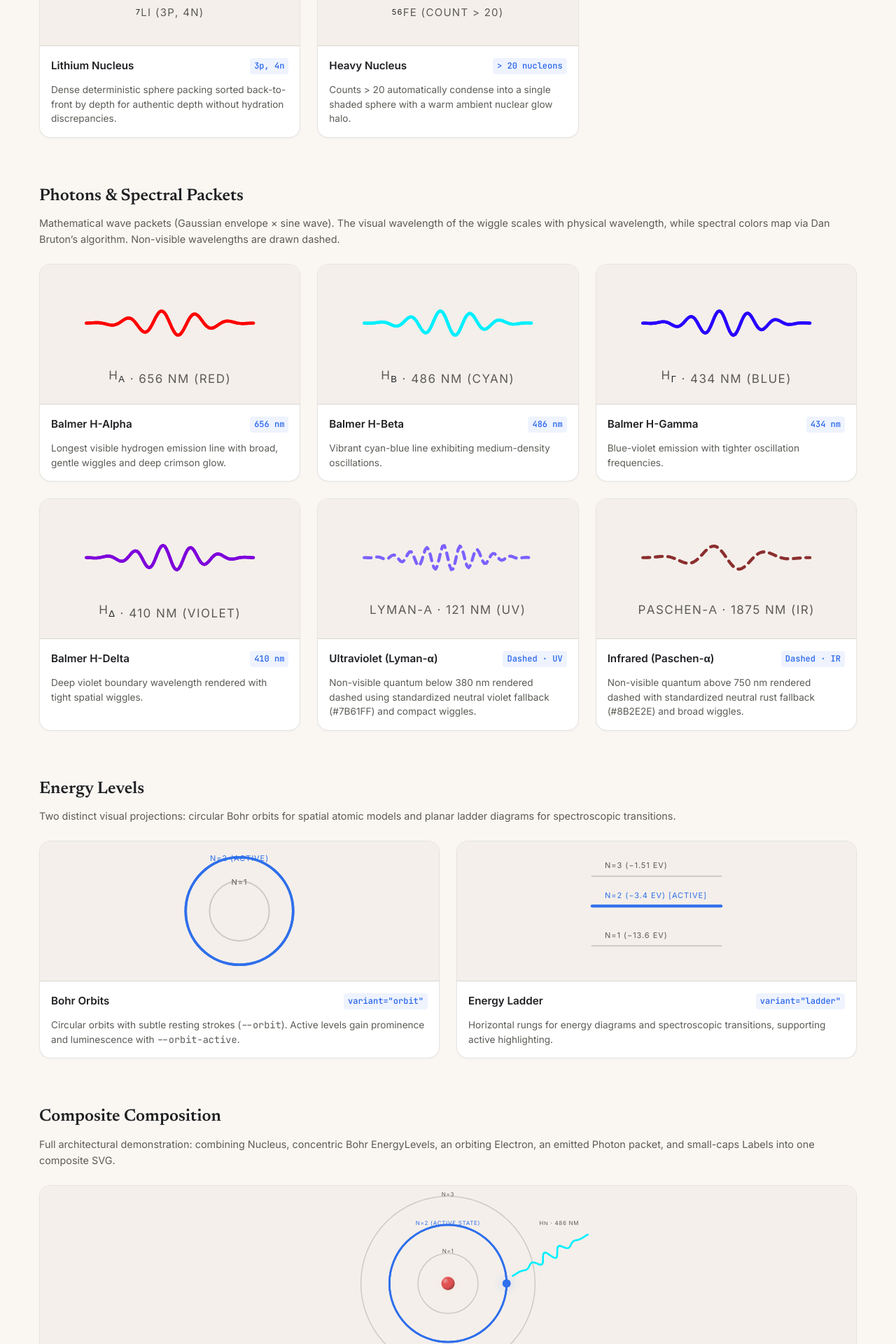
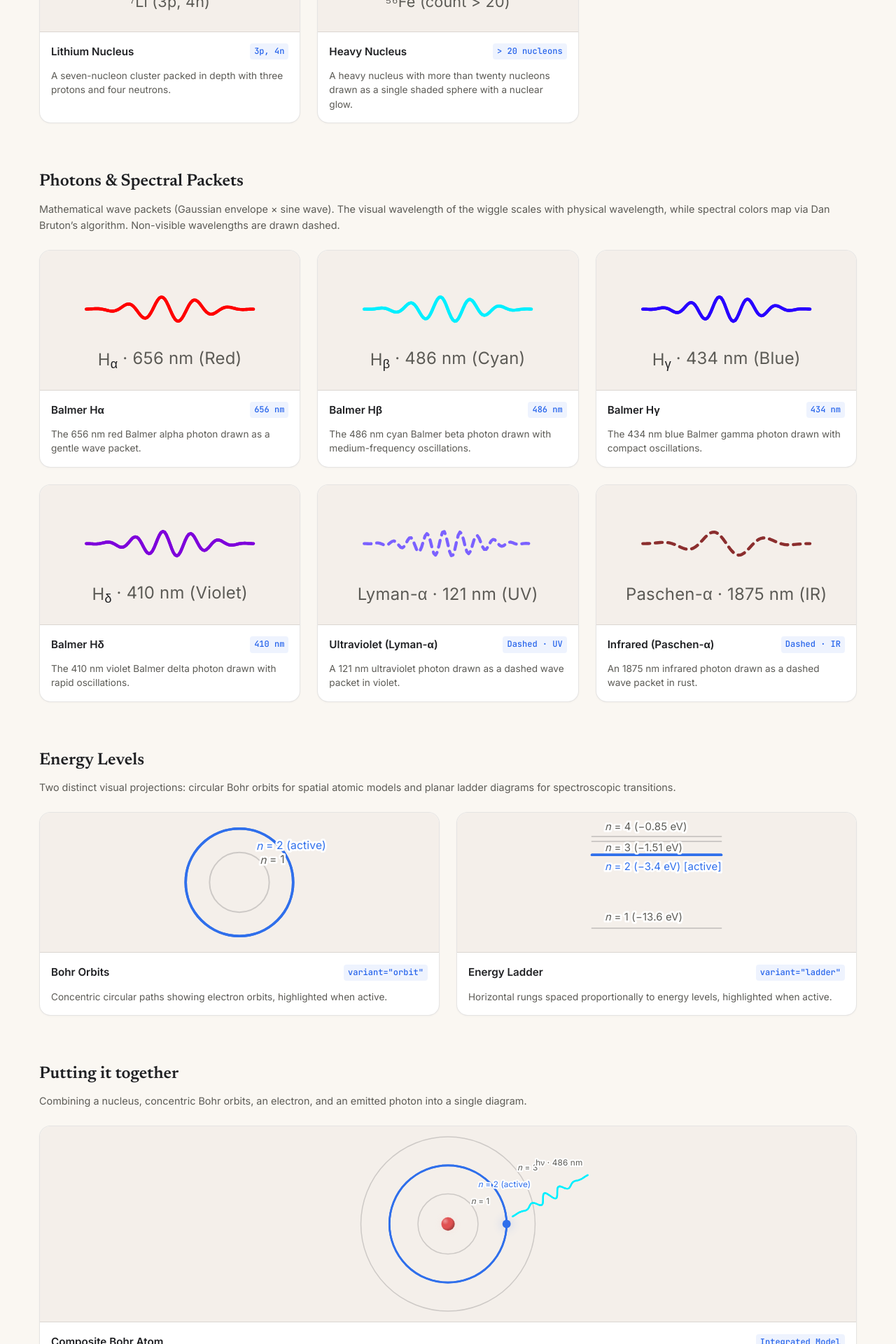
Before and after one commit to gminato/ncertchem, a Next.js app: page /vocab in a window 1280 px wide. Shown: the part 880-2800 px from the top of the page at 70% size. Built offline with nearby package versions, Linux system fonts and the light colour scheme.

Commit message:
Fix chemistry label casing, proportional energy ladder, vocab copy
Co-Authored-By: Claude Opus 5.5 <noreply@anthropic.com>

```diff
--- a/src/app/vocab/page.tsx
+++ b/src/app/vocab/page.tsx
@@ -8,7 +8,10 @@ import {
   EnergyLevel,
   Photon,
   Label,
+  ladderY,
+  joulesToEv,
 } from '@/components/vocab'
+import { energyLevel } from '@/lib/chem/bohr'
 import styles from './vocab.module.css'
 
 export const metadata: Metadata = {
@@ -18,6 +21,18 @@ export const metadata: Metadata = {
 }
 
 export default function VocabPage() {
+  // Proportional hydrogen energy levels (converted from Joules to eV)
+  const e1 = joulesToEv(energyLevel(1))
+  const e2 = joulesToEv(energyLevel(2))
+  const e3 = joulesToEv(energyLevel(3))
+  const e4 = joulesToEv(energyLevel(4))
+
+  const ladderBounds = { top: -46, bottom: 46, eMin: e1, eMax: e4 }
+  const yLadder1 = ladderY(e1, ladderBounds)
+  const yLadder2 = ladderY(e2, ladderBounds)
+  const yLadder3 = ladderY(e3, ladderBounds)
+  const yLadder4 = ladderY(e4, ladderBounds)
+
   return (
     <div className={styles.container}>
       {/* Page Header */}
@@ -55,7 +70,7 @@ export default function VocabPage() {
                 <VocabDefs />
                 <Electron x={0} y={-8} size={14} />
                 <Label x={0} y={32} fontSize={13}>
-                  e<Label.Sup>−</Label.Sup>
+                  e⁻
                 </Label>
               </svg>
             </div>
@@ -65,13 +80,12 @@ export default function VocabPage() {
                 <span className={styles.cardBadge}>--electron</span>
               </div>
               <p className={styles.cardDescription}>
-                Solid particle with a soft radial halo. The halo luminosity expands dynamically
-                in dark mode via <code>--glow-strength</code>.
+                An electron drawn as a cool blue particle with a soft glow halo.
               </p>
             </div>
           </article>
 
-          {/* Card: Nucleus H (1p) */}
+          {/* Card: Nucleus H (1p, 0n) */}
           <article className={styles.card}>
             <div className={styles.cardCanvas}>
               <svg
@@ -83,7 +97,7 @@ export default function VocabPage() {
                 <VocabDefs />
                 <Nucleus protons={1} neutrons={0} x={0} y={-8} nucleonRadius={10} />
                 <Label x={0} y={34} fontSize={13}>
-                  <Label.Sup>1</Label.Sup>H (1p)
+                  ¹H (1p, 0n)
                 </Label>
               </svg>
             </div>
@@ -93,13 +107,12 @@ export default function VocabPage() {
                 <span className={styles.cardBadge}>1p, 0n</span>
               </div>
               <p className={styles.cardDescription}>
-                Single proton rendered in warm coral-red (<code>--proton</code>) with subtle 3D
-                specular highlight shading.
+                A single proton drawn in warm coral-red with a subtle highlight.
               </p>
             </div>
           </article>
 
-          {/* Card: Nucleus He (2p 2n) */}
+          {/* Card: Nucleus He (2p, 2n) */}
           <article className={styles.card}>
             <div className={styles.cardCanvas}>
               <svg
@@ -111,7 +124,7 @@ export default function VocabPage() {
                 <VocabDefs />
                 <Nucleus protons={2} neutrons={2} x={0} y={-8} nucleonRadius={9} />
                 <Label x={0} y={34} fontSize={13}>
-                  <Label.Sup>4</Label.Sup>He (2p, 2n)
+                  ⁴He (2p, 2n)
                 </Label>
               </svg>
             </div>
@@ -121,13 +134,12 @@ export default function VocabPage() {
                 <span className={styles.cardBadge}>2p, 2n</span>
               </div>
               <p className={styles.cardDescription}>
-                Deterministic 4-nucleon alpha cluster interleaving protons and warm-grey neutrons (
-                <code>--neutron</code>).
+                An alpha particle cluster of two protons and two warm-grey neutrons.
               </p>
             </div>
           </article>
 
-          {/* Card: Nucleus Li (3p 4n) */}
+          {/* Card: Nucleus Li (3p, 4n) */}
           <article className={styles.card}>
             <div className={styles.cardCanvas}>
               <svg
@@ -139,7 +151,7 @@ export default function VocabPage() {
                 <VocabDefs />
                 <Nucleus protons={3} neutrons={4} x={0} y={-8} nucleonRadius={8} />
                 <Label x={0} y={34} fontSize={13}>
-                  <Label.Sup>7</Label.Sup>Li (3p, 4n)
+                  ⁷Li (3p, 4n)
                 </Label>
               </svg>
             </div>
@@ -149,8 +161,7 @@ export default function VocabPage() {
                 <span className={styles.cardBadge}>3p, 4n</span>
               </div>
               <p className={styles.cardDescription}>
-                Dense deterministic sphere packing sorted back-to-front by depth for authentic
-                depth without hydration discrepancies.
+                A seven-nucleon cluster packed in depth with three protons and four neutrons.
               </p>
             </div>
           </article>
@@ -167,7 +178,7 @@ export default function VocabPage() {
                 <VocabDefs />
                 <Nucleus protons={26} neutrons={30} x={0} y={-8} />
                 <Label x={0} y={34} fontSize={13}>
-                  <Label.Sup>56</Label.Sup>Fe (count &gt; 20)
+                  ⁵⁶Fe (count &gt; 20)
                 </Label>
               </svg>
             </div>
@@ -177,8 +188,7 @@ export default function VocabPage() {
                 <span className={styles.cardBadge}>&gt; 20 nucleons</span>
               </div>
               <p className={styles.cardDescription}>
-                Counts &gt; 20 automatically condense into a single shaded sphere with a warm
-                ambient nuclear glow halo.
+                A heavy nucleus with more than twenty nucleons drawn as a single shaded sphere with a nuclear glow.
               </p>
             </div>
           </article>
@@ -195,7 +205,7 @@ export default function VocabPage() {
         </p>
 
         <div className={styles.grid}>
-          {/* Card: 656 nm Red */}
+          {/* Card: 656 nm Red (Hα) */}
           <article className={styles.card}>
             <div className={styles.cardCanvas}>
               <svg
@@ -207,23 +217,22 @@ export default function VocabPage() {
                 <VocabDefs />
                 <Photon wavelengthNm={656} x={-60} y={-8} length={120} />
                 <Label x={0} y={28} fontSize={12}>
-                  H<Label.Sub>α</Label.Sub> · 656 nm (Red)
+                  H<Label.Sub>α</Label.Sub><tspan dy="-0.32em"> · 656 nm (Red)</tspan>
                 </Label>
               </svg>
             </div>
             <div className={styles.cardBody}>
               <div className={styles.cardHeading}>
-                <span>Balmer H-Alpha</span>
+                <span>Balmer Hα</span>
                 <span className={styles.cardBadge}>656 nm</span>
               </div>
               <p className={styles.cardDescription}>
-                Longest visible hydrogen emission line with broad, gentle wiggles and deep crimson
-                glow.
+                The 656 nm red Balmer alpha photon drawn as a gentle wave packet.
               </p>
             </div>
           </article>
 
-          {/* Card: 486 nm Cyan */}
+          {/* Card: 486 nm Cyan (Hβ) */}
           <article className={styles.card}>
             <div className={styles.cardCanvas}>
               <svg
@@ -235,22 +244,22 @@ export default function VocabPage() {
                 <VocabDefs />
                 <Photon wavelengthNm={486} x={-60} y={-8} length={120} />
                 <Label x={0} y={28} fontSize={12}>
-                  H<Label.Sub>β</Label.Sub> · 486 nm (Cyan)
+                  H<Label.Sub>β</Label.Sub><tspan dy="-0.32em"> · 486 nm (Cyan)</tspan>
                 </Label>
               </svg>
             </div>
             <div className={styles.cardBody}>
               <div className={styles.cardHeading}>
-                <span>Balmer H-Beta</span>
+                <span>Balmer Hβ</span>
                 <span className={styles.cardBadge}>486 nm</span>
               </div>
               <p className={styles.cardDescription}>
-                Vibrant cyan-blue line exhibiting medium-density oscillations.
+                The 486 nm cyan Balmer beta photon drawn with medium-frequency oscillations.
               </p>
             </div>
           </article>
 
-          {/* Card: 434 nm Blue */}
+          {/* Card: 434 nm Blue (Hγ) */}
           <article className={styles.card}>
             <div className={styles.cardCanvas}>
               <svg
@@ -262,22 +271,22 @@ export default function VocabPage() {
                 <VocabDefs />
                 <Photon wavelengthNm={434} x={-60} y={-8} length={120} />
                 <Label x={0} y={28} fontSize={12}>
-                  H<Label.Sub>γ</Label.Sub> · 434 nm (Blue)
+                  H<Label.Sub>γ</Label.Sub><tspan dy="-0.32em"> · 434 nm (Blue)</tspan>
                 </Label>
               </svg>
             </div>
             <div className={styles.cardBody}>
               <div className={styles.cardHeading}>
-                <span>Balmer H-Gamma</span>
+                <span>Balmer Hγ</span>
                 <span className={styles.cardBadge}>434 nm</span>
               </div>
               <p className={styles.cardDescription}>
-                Blue-violet emission with tighter oscillation frequencies.
+                The 434 nm blue Balmer gamma photon drawn with compact oscillations.
               </p>
             </div>
           </article>
 
-          {/* Card: 410 nm Violet */}
+          {/* Card: 410 nm Violet (Hδ) */}
           <article className={styles.card}>
             <div className={styles.cardCanvas}>
               <svg
@@ -289,22 +298,22 @@ export default function VocabPage() {
                 <VocabDefs />
                 <Photon wavelengthNm={410} x={-60} y={-8} length={120} />
                 <Label x={0} y={28} fontSize={12}>
-                  H<Label.Sub>δ</Label.Sub> · 410 nm (Violet)
+                  H<Label.Sub>δ</Label.Sub><tspan dy="-0.32em"> · 410 nm (Violet)</tspan>
                 </Label>
               </svg>
             </div>
             <div className={styles.cardBody}>
               <div className={styles.cardHeading}>
-                <span>Balmer H-Delta</span>
+                <span>Balmer Hδ</span>
                 <span className={styles.cardBadge}>410 nm</span>
               </div>
               <p className={styles.cardDescription}>
-                Deep violet boundary wavelength rendered with tight spatial wiggles.
+                The 410 nm violet Balmer delta photon drawn with rapid oscillations.
               </p>
             </div>
           </article>
 
-          {/* Card: 121 nm UV (Dashed) */}
+          {/* Card: 121 nm UV (Lyman-α) */}
           <article className={styles.card}>
             <div className={styles.cardCanvas}>
               <svg
@@ -326,13 +335,12 @@ export default function VocabPage() {
                 <span className={styles.cardBadge}>Dashed · UV</span>
               </div>
               <p className={styles.cardDescription}>
-                Non-visible quantum below 380 nm rendered dashed using standardized neutral violet
-                fallback (#7B61FF) and compact wiggles.
+                A 121 nm ultraviolet photon drawn as a dashed wave packet in violet.
               </p>
             </div>
           </article>
 
-          {/* Card: 1875 nm IR (Dashed) */}
+          {/* Card: 1875 nm IR (Paschen-α) */}
           <article className={styles.card}>
             <div className={styles.cardCanvas}>
               <svg
@@ -354,8 +362,7 @@ export default function VocabPage() {
                 <span className={styles.cardBadge}>Dashed · IR</span>
               </div>
               <p className={styles.cardDescription}>
-                Non-visible quantum above 750 nm rendered dashed with standardized neutral rust
-                fallback (#8B2E2E) and broad wiggles.
+                An 1875 nm infrared photon drawn as a dashed wave packet in rust.
               </p>
             </div>
           </article>
@@ -383,11 +390,12 @@ export default function VocabPage() {
                 <VocabDefs />
                 <EnergyLevel variant="orbit" r={30} active={false} />
                 <EnergyLevel variant="orbit" r={54} active={true} />
-                <Label x={0} y={-30} fontSize={11}>
-                  n=1
+                {/* Labels positioned along orbit at -35° outside stroke with legibility halo */}
+                <Label x={33} y={-23} fontSize={11} halo>
+                  <tspan fontStyle="italic">n</tspan> = 1
                 </Label>
-                <Label x={0} y={-54} fontSize={11} fill="var(--orbit-active)">
-                  n=2 (active)
+                <Label x={52} y={-37} fontSize={11} fill="var(--orbit-active)" halo>
+                  <tspan fontStyle="italic">n</tspan> = 2 (active)
                 </Label>
               </svg>
             </div>
@@ -397,35 +405,46 @@ export default function VocabPage() {
                 <span className={styles.cardBadge}>variant=&quot;orbit&quot;</span>
               </div>
               <p className={styles.cardDescription}>
-                Circular orbits with subtle resting strokes (<code>--orbit</code>). Active levels
-                gain prominence and luminescence with <code>--orbit-active</code>.
+                Concentric circular paths showing electron orbits, highlighted when active.
               </p>
             </div>
           </article>
 
-          {/* Card: Energy Ladder */}
+          {/* Card: Energy Ladder (Physically Proportional for Hydrogen n=1..4) */}
           <article className={styles.card}>
             <div className={styles.cardCanvas}>
               <svg
                 viewBox="-90 -70 180 140"
                 className={styles.svgElement}
                 role="img"
-                aria-label="Energy levels ladder variant showing inactive and active horizontal rungs"
+                aria-label="Energy levels ladder variant showing proportionally spaced hydrogen levels n=1 to 4"
               >
                 <VocabDefs />
-                <EnergyLevel variant="ladder" width={130} y={35} active={false} />
-                <Label x={-52} y={23} fontSize={11} textAnchor="start">
-                  n=1 (−13.6 eV)
+                <EnergyLevel variant="ladder" width={130} y={yLadder1} active={false} />
+                <Label x={-52} y={35} fontSize={10.5} textAnchor="start" halo>
+                  <tspan fontStyle="italic">n</tspan> = 1 (−13.6 eV)
                 </Label>
 
-                <EnergyLevel variant="ladder" width={130} y={-5} active={true} />
-                <Label x={-52} y={-17} fontSize={11} textAnchor="start" fill="var(--orbit-active)">
-                  n=2 (−3.4 eV) [active]
+                <EnergyLevel variant="ladder" width={130} y={yLadder2} active={true} />
+                <Label
+                  x={-52}
+                  y={-16}
+                  fontSize={10.5}
+                  textAnchor="start"
+                  fill="var(--orbit-active)"
+                  halo
+                >
+                  <tspan fontStyle="italic">n</tspan> = 2 (−3.4 eV) [active]
                 </Label>
 
-                <EnergyLevel variant="ladder" width={130} y={-35} active={false} />
-                <Label x={-52} y={-47} fontSize={11} textAnchor="start">
-                  n=3 (−1.51 eV)
+                <EnergyLevel variant="ladder" width={130} y={yLadder3} active={false} />
+                <Label x={-52} y={-34.5} fontSize={10.5} textAnchor="start" halo>
+                  <tspan fontStyle="italic">n</tspan> = 3 (−1.51 eV)
+                </Label>
+
+                <EnergyLevel variant="ladder" width={130} y={yLadder4} active={false} />
+                <Label x={-52} y={-56} fontSize={10.5} textAnchor="start" halo>
+                  <tspan fontStyle="italic">n</tspan> = 4 (−0.85 eV)
                 </Label>
               </svg>
             </div>
@@ -435,21 +454,19 @@ export default function VocabPage() {
                 <span className={styles.cardBadge}>variant=&quot;ladder&quot;</span>
               </div>
               <p className={styles.cardDescription}>
-                Horizontal rungs for energy diagrams and spectroscopic transitions, supporting
-                active highlighting.
+                Horizontal rungs spaced proportionally to energy levels, highlighted when active.
               </p>
             </div>
           </article>
         </div>
       </section>
 
-      {/* Composite Architecture Section */}
+      {/* Putting it together Section */}
       <section className={styles.section}>
-        <h2 className={styles.sectionTitle}>Composite Composition</h2>
+        <h2 className={styles.sectionTitle}>Putting it together</h2>
         <p className={styles.sectionSubtitle}>
-          Full architectural demonstration: combining Nucleus, concentric Bohr EnergyLevels, an
-          orbiting Electron, an emitted Photon packet, and small-caps Labels into one composite
-          SVG.
+          Combining a nucleus, concentric Bohr orbits, an electron, and an emitted photon into a
+          single diagram.
         </p>
 
         <div className={styles.grid}>
@@ -468,15 +485,15 @@ export default function VocabPage() {
                 <EnergyLevel variant="orbit" r={78} active={true} />
                 <EnergyLevel variant="orbit" r={116} active={false} />
 
-                {/* Level Labels */}
-                <Label x={0} y={-44} fontSize={11}>
-                  n=1
+                {/* Level Labels positioned along orbit at -35° outside stroke with legibility halo */}
+                <Label x={43} y={-30} fontSize={11} halo>
+                  <tspan fontStyle="italic">n</tspan> = 1
                 </Label>
-                <Label x={0} y={-82} fontSize={11} fill="var(--orbit-active)">
-                  n=2 (active state)
+                <Label x={75} y={-53} fontSize={11} fill="var(--orbit-active)" halo>
+                  <tspan fontStyle="italic">n</tspan> = 2 (active)
                 </Label>
-                <Label x={0} y={-120} fontSize={11}>
-                  n=3
+                <Label x={106} y={-75} fontSize={11} halo>
+                  <tspan fontStyle="italic">n</tspan> = 3
                 </Label>
 
                 {/* Central Hydrogen Nucleus */}
@@ -496,21 +513,18 @@ export default function VocabPage() {
                 />
 
                 {/* Emitted Photon Annotation */}
-                <Label x={148} y={-82} fontSize={11} fill="var(--fg-muted)">
+                <Label x={148} y={-82} fontSize={11} fill="var(--fg-muted)" halo>
                   hν · 486 nm
                 </Label>
               </svg>
             </div>
             <div className={styles.cardBody}>
               <div className={styles.cardHeading}>
-                <span>Mini Composite Bohr Atom</span>
+                <span>Composite Bohr Atom</span>
                 <span className={styles.cardBadge}>Integrated Model</span>
               </div>
               <p className={styles.cardDescription}>
-                Complete composition demonstrating seamless co-existence of all Visual
-                Vocabulary elements within an SVG coordinate space. The electron is positioned on
-                the active <code>n=2</code> level emitting a Balmer H-beta photon (486 nm) into free
-                space.
+                A hydrogen atom with an electron in the active n = 2 orbit emitting a 486 nm photon.
               </p>
             </div>
           </article>
--- a/src/components/vocab/Label.tsx
+++ b/src/components/vocab/Label.tsx
@@ -6,6 +6,7 @@ export interface LabelProps extends React.SVGAttributes<SVGTextElement> {
   sub?: React.ReactNode
   sup?: React.ReactNode
   fontSize?: number | string
+  halo?: boolean
   children?: React.ReactNode
 }
 
@@ -32,6 +33,7 @@ const LabelComponent = forwardRef<SVGTextElement, LabelProps>(function Label(
     sub,
     sup,
     fontSize = 12,
+    halo = false,
     textAnchor = 'middle',
     dominantBaseline = 'central',
     children,
@@ -52,10 +54,16 @@ const LabelComponent = forwardRef<SVGTextElement, LabelProps>(function Label(
       textAnchor={textAnchor}
       dominantBaseline={dominantBaseline}
       style={{
-        fontVariant: 'all-small-caps',
-        fontVariantCaps: 'all-small-caps',
-        letterSpacing: '0.06em',
+        letterSpacing: '0.01em',
         userSelect: 'none',
+        ...(halo
+          ? {
+              paintOrder: 'stroke',
+              stroke: 'var(--surface)',
+              strokeWidth: '4px',
+              strokeLinejoin: 'round',
+            }
+          : {}),
         ...style,
       }}
       className={className}
--- a/src/components/vocab/index.ts
+++ b/src/components/vocab/index.ts
@@ -4,3 +4,4 @@ export * from './Nucleus'
 export * from './EnergyLevel'
 export * from './Photon'
 export * from './Label'
+export * from './ladder'
--- /dev/null
+++ b/src/components/vocab/ladder.ts
@@ -0,0 +1,40 @@
+export interface LadderYOptions {
+  top: number
+  bottom: number
+  eMin: number
+  eMax: number
+}
+
+/**
+ * 1 eV expressed in Joules.
+ * Standard conversion constant: 1 eV = 1.602e-19 J.
+ */
+export const EV_IN_JOULES = 1.602e-19
+
+/**
+ * Converts energy in Joules to electron-volts (eV).
+ */
+export function joulesToEv(joules: number): number {
+  return joules / EV_IN_JOULES
+}
+
+/**
+ * Maps energy linearly to an SVG y-coordinate.
+ *
+ * eMin (lowest energy / ground state) maps exactly to `bottom` (higher y in SVG).
+ * eMax (highest energy / excited state) maps exactly to `top` (lower y in SVG).
+ *
+ * @param energyEv Energy value in eV
+ * @param options Diagram bounds and energy extent
+ * @returns Mapped SVG y coordinate
+ */
+export function ladderY(
+  energyEv: number,
+  { top, bottom, eMin, eMax }: LadderYOptions
+): number {
+  if (eMax === eMin) {
+    return bottom
+  }
+  const t = (energyEv - eMin) / (eMax - eMin)
+  return bottom + t * (top - bottom)
+}
```
Also changed, not shown: 2 other files (tests, documents, lock files or other folders).
